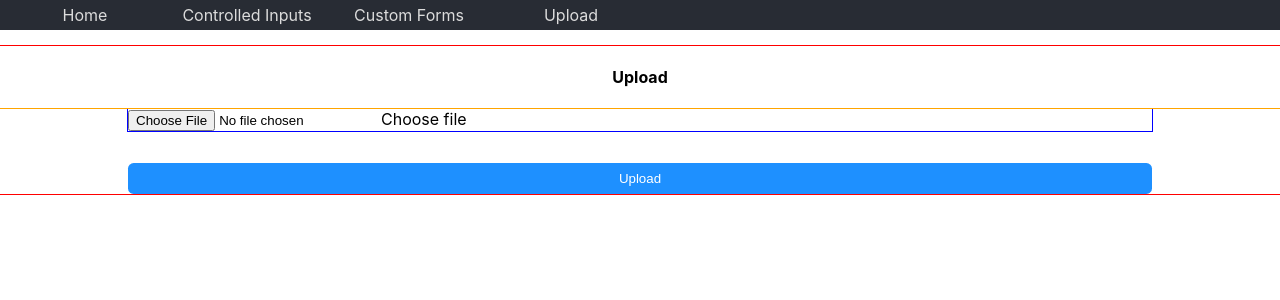
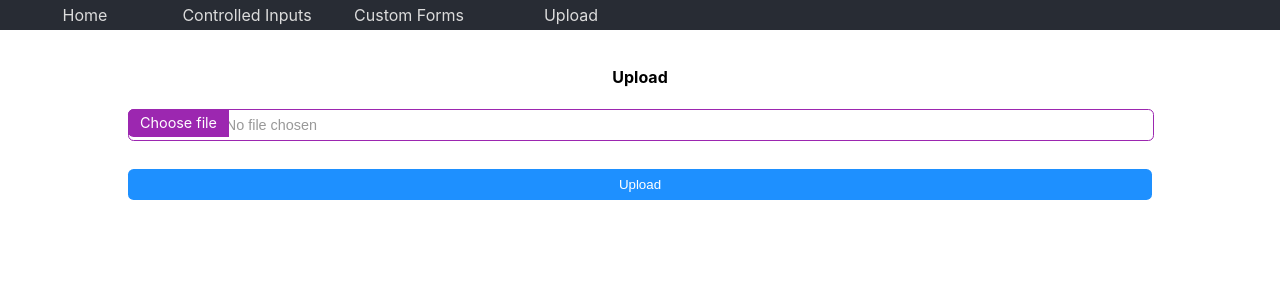
Before and after one commit to vishalicious213/react-test-projects, a React (Create React App) app: page /upload in a window 1280 px wide. Shown: the top 300 px of the page. Built offline with nearby package versions, Linux system fonts and the light colour scheme.

Commit message:
styling FileUpload

```diff
--- a/src/App.css
+++ b/src/App.css
@@ -155,14 +155,14 @@
 /* UPLOAD */
 
 .Upload {
-  outline: 1px solid red;
+  /* outline: 1px solid red; */
   display: flex;
   flex-direction: column;
   align-items: center;
 }
 
 .upload-form {
-  outline: 1px solid orange;
+  /* outline: 1px solid orange; */
   width: 100%;
   display: flex;
   flex-direction: column;
@@ -170,8 +170,9 @@
 }
 
 .file-upload {
-  outline: 1px solid blue;
+  /* outline: 1px solid blue; */
   width: 80%;
+  position: relative;
 }
 
 .upload-button {
@@ -187,3 +188,26 @@
 .upload-button:hover {
   cursor: pointer;
 }
+
+.upload-input {
+  border: 1px solid #9c27b0;
+  border-radius: .35rem;
+  padding: .25rem 0;
+  width: 100%;
+  position: absolute;
+  z-index: -1;
+  /* top: 6px; */
+  left: 0;
+  font-size: .9rem;
+  color: rgb(153,153,153);
+}
+
+.upload-input-label {
+  display: inline-block;
+  padding: .35rem .75rem;
+  cursor: pointer;
+  border-radius: .35rem 0 0 .35rem;
+  background-color: #9c27b0;
+  font-size: .9rem;
+  color: #fff
+}
--- a/src/components/upload-components/FileUpload.js
+++ b/src/components/upload-components/FileUpload.js
@@ -5,8 +5,8 @@ const FileUpload = () => {
         <>
             <form className='upload-form'>
                 <div className='file-upload'>
-                    <input type='file' className='custom-file-input' id='customFile' />
-                    <label className='custom-file-label' htmlFor='customFile'>Choose file</label>
+                    <label className='upload-input-label' htmlFor='uploadFile'>Choose file</label>
+                    <input type='file' className='upload-input' id='uploadFile' />
                 </div>
 
                 <input type='submit' value='Upload' className='upload-button' />
```
